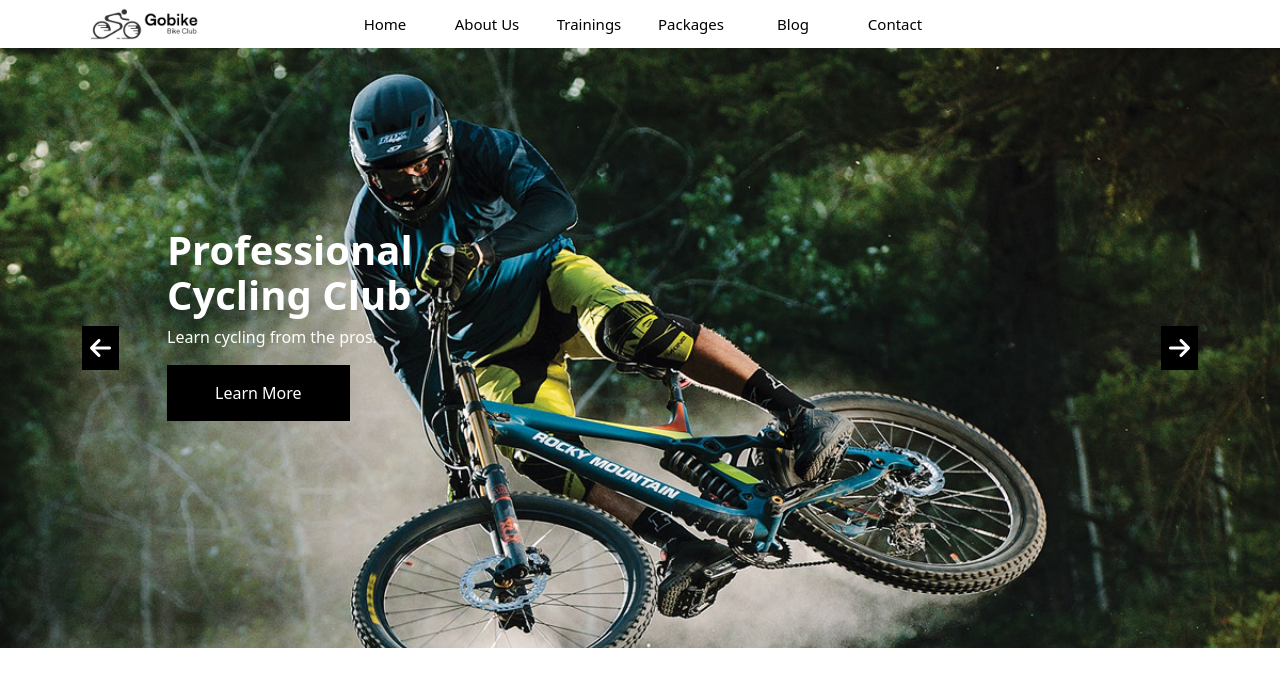
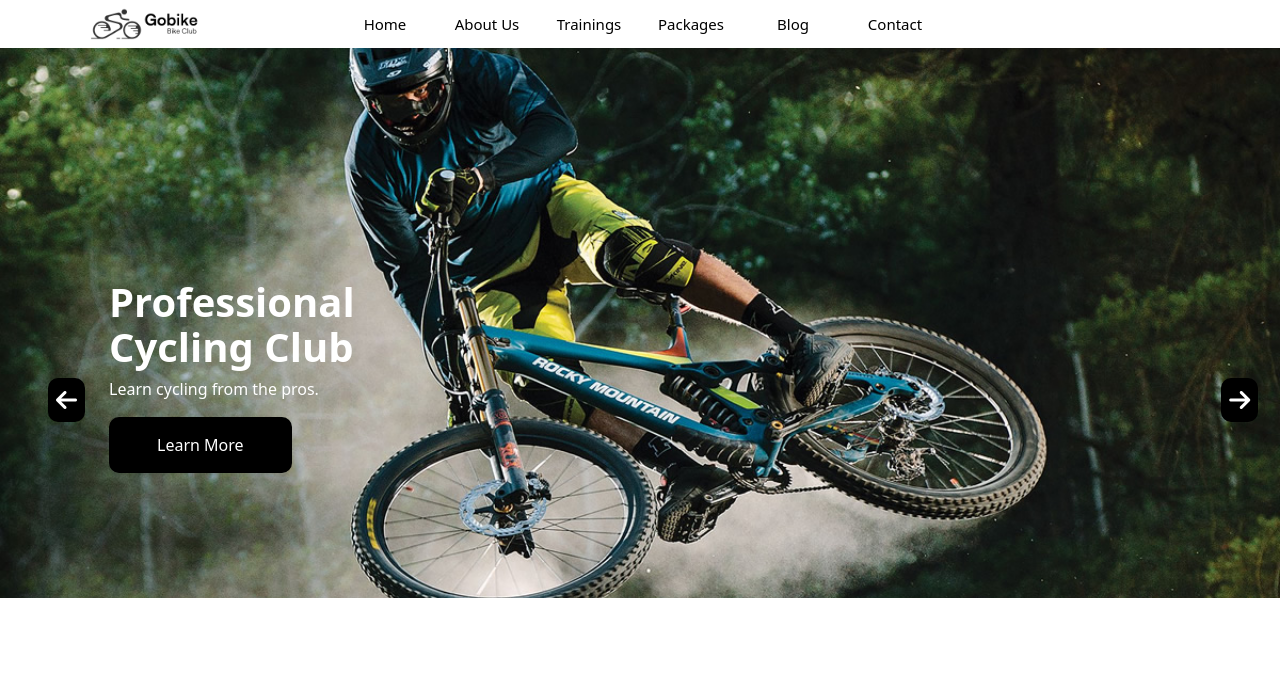
Before and after one commit to MatteoDiMartino/proj-html-vuejs, a Vue app: page / in a window 1280 px wide. Shown: the top 686 px of the page. Built offline with nearby package versions, Linux system fonts and the light colour scheme.

Commit message:
feat: add base slider

```diff
--- a/src/App.vue
+++ b/src/App.vue
@@ -11,6 +11,7 @@ export default {
   }
 }
 
+
 </script>
 
 <template>
@@ -18,8 +19,10 @@ export default {
 <PageHeader></PageHeader>
 <PageHero></PageHero>
 
+
 </template>
 
 <style scoped lang="scss">
 
+
 </style>
--- a/src/components/PageHero.vue
+++ b/src/components/PageHero.vue
@@ -9,28 +9,36 @@ export default {
 <template>
 
 <section>
+    <img src="../assets/img/event3.jpg" alt="" class="ms-scroll-img">
     <div class="container">
-        <div class="ms-box-hero d-flex">
-            <button class="border-0 px-2 py-1 bg-black text-white fs-4">
+        <div class="ms-box-hero">
+            <div class="ms-box-txt text-white">
+                        <div class="col d-flex align-items-center m-5">
+                            <button class="border-0 px-2 me-4 py-1 bg-black text-white fs-4">
                                 <i class="fa-solid fa-arrow-left"></i>
                             </button>
-            <div class="text-white p-5">
+                            <div class="justify-content-start">
                                     <div class="fs-1 fw-bold w-50 ms-maintxt-slider mb-2">Professional Cycling Club</div>
                                 <span class="pt-1">Learn cycling from the pros.</span>
                                 <div class="mt-3">
-                    <button class="ms-slider-btn mb-5 bg-black border-0 text-white py-3 px-5">Learn More</button>
+                                    <button class="ms-slider-btn mb-5 bg-black text-white py-3 px-5">
+                                        <span>Learn More</span>
+                                    </button>
                                 </div>
                             </div>
-         <div class="col">
-            <div class="d-flex justify-content-end">
+                        </div>
+                        <div class="col-1">
+                        <div class="m-5">
                             <button class="border-0 px-2 py-1 bg-black text-white fs-4">
                                 <i class="fa-solid fa-arrow-right"></i>
                             </button>
                         </div>
                 </div>
-
             </div>
         </div>
+    </div>
+
+
 </section>
 
 </template>
@@ -38,15 +46,42 @@ export default {
 <style scoped lang="scss">
 
 section {
-    background-image: url(../assets/img/event3.jpg);
-    background-size: cover;
+    height: 550px;
+
+    .ms-scroll-img {
+        width: 100%;
+        height: 100%;
+        object-fit: cover;
+    }
+
 
     .ms-box-hero {
-        object-fit: cover;
-        height: 600px;
-        justify-content: start;
+        display: flex;
+        justify-content: center;
+
+        button {
+            transition: 0.3s;
+            border-radius: 10px;
+            border: 0;
+
+            &:hover {
+                transition: 0.6s;
+                font-size: 20px;
+                border-radius: 10px;
+                box-shadow: rgba(50, 50, 93, 0.25) 0px 2px 5px -1px, rgba(0, 0, 0, 0.3) 0px 1px 3px -1px;
+            }
+        }
+    }
+}
+
+.ms-box-txt {
+    position: absolute;
+    bottom: 0;
+    top: 0;
+    display: flex;
     align-items: center;
-    }
+    justify-content: center;
+    width: 100%;
 }
 
 .ms-maintxt-slider {
```
Lines whose indentation alone changed are shown as unchanged.
